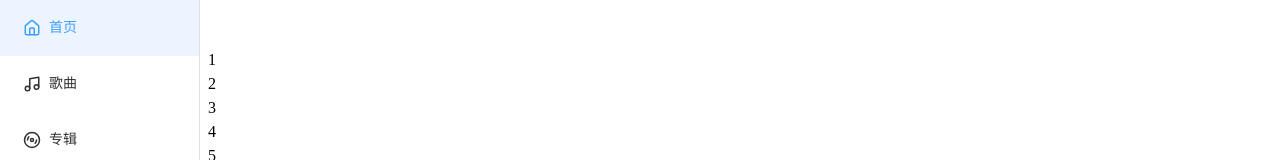
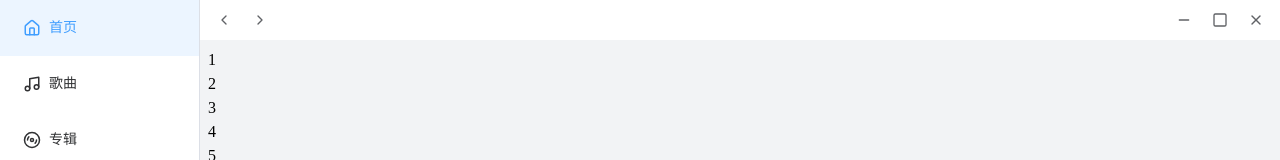
Before and after one commit to Happier-X/muses, a Vue app in the folder muses-client/: page /app/home in a window 1280 px wide. Shown: the top 160 px of the page. Built offline with nearby package versions, Linux system fonts and the light colour scheme.

Commit message:
style: 调整样式

```diff
--- a/muses-client/src/components/common/ProgressBar.vue
+++ b/muses-client/src/components/common/ProgressBar.vue
@@ -1,4 +1,4 @@
 <template>
-  <el-slider />
+  <el-slider size="small" />
 </template>
 <script setup lang="ts"></script>
--- a/muses-client/src/views/layout/normal/NavBar.vue
+++ b/muses-client/src/views/layout/normal/NavBar.vue
@@ -1,21 +1,21 @@
 <template>
   <div class="size-full flex items-center justify-between px-2 drag">
-    <div class="flex items-center gap-1 no-drag" v-if="isElectron()">
-      <el-button text @click="handleBack">
+    <div class="flex items-center gap-1 no-drag">
+      <el-button text @click="handleBack" class="ml-0! rounded-lg!" circle>
         <BackIcon class="size-4" />
       </el-button>
-      <el-button text @click="handleForward">
+      <el-button text @click="handleForward" class="ml-0! rounded-lg!" circle>
         <ForwardIcon class="size-4" />
       </el-button>
     </div>
-    <div class="flex items-center gap-1 no-drag" v-if="isElectron()">
-      <el-button text @click="handleMinimize">
+    <div class="flex items-center gap-1 no-drag">
+      <el-button text @click="handleMinimize" class="ml-0! rounded-lg!" circle>
         <MinimizeIcon class="size-4" />
       </el-button>
-      <el-button text class="scale-x-[-1]" @click="handleToggleWindowSize">
+      <el-button text @click="handleToggleWindowSize" class="scale-x-[-1] ml-0! rounded-lg!" circle>
         <component :is="isMaximized ? RestoreIcon : MaximizeIcon" class="size-4" />
       </el-button>
-      <el-button text @click="handleClose">
+      <el-button text @click="handleClose" class="ml-0! rounded-lg!" circle>
         <CloseIcon class="size-4" />
       </el-button>
     </div>
--- a/muses-client/src/views/layout/normal/PlayBar.vue
+++ b/muses-client/src/views/layout/normal/PlayBar.vue
@@ -1,6 +1,6 @@
 <template>
   <div class="size-full p-3 flex items-center relative">
-    <div class="absolute w-full left-0 top-[-1rem] overflow-hidden">
+    <div class="absolute w-full left-0 top-[-0.8rem] overflow-hidden">
       <ProgressBar />
     </div>
     <div class="size-full">
--- a/muses-client/src/views/layout/normal/index.vue
+++ b/muses-client/src/views/layout/normal/index.vue
@@ -9,14 +9,15 @@
           <NavBar />
         </div>
         <div
-          class="w-full h-[calc(100%-2.5rem)] bg-[--lew-bgcolor-2] overflow-hidden p-2"
+          class="w-full h-[calc(100%-2.5rem)] bg-[var(--el-bg-color-page)] overflow-hidden p-2"
         >
           <RouterView v-slot="{ Component }">
             <KeepAlive>
-              <component
-                :is="Component"
-                class="size-full overflow-y-auto lew-scrollbar-hover"
-              ></component>
+              <el-scrollbar class="size-full overflow-y-auto">
+                <component
+                  :is="Component"
+                ></component>
+              </el-scrollbar>
             </KeepAlive>
           </RouterView>
         </div>
```
